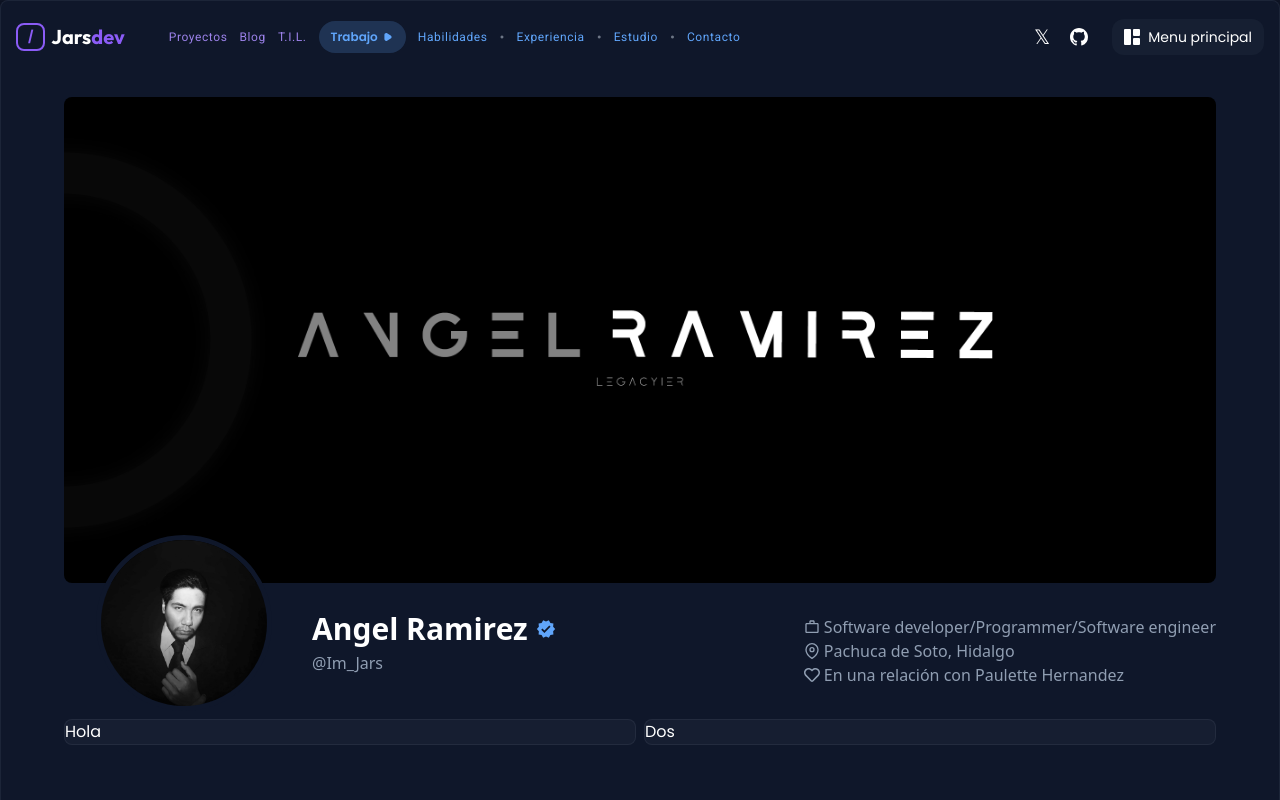
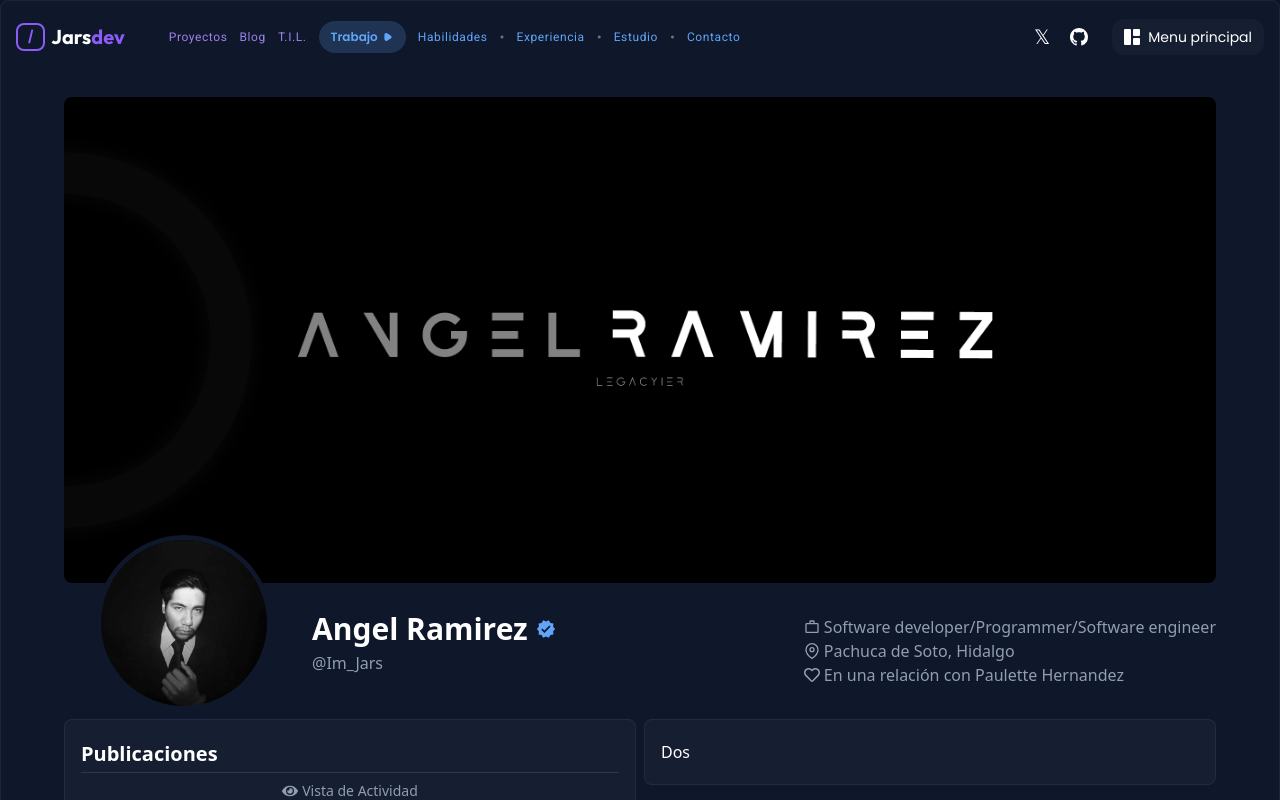
Before and after one commit to ImJars/Development-full-coding, a React (Vite) app: page /blog in a window 1280 px wide. Shown: the top 800 px of the page. Built offline with nearby package versions, Linux system fonts and the light colour scheme.

Commit message:
Update Blog

```diff
--- a/src/blog_profile.jsx
+++ b/src/blog_profile.jsx
@@ -1,7 +1,7 @@
 import React from "react";
 import { MdVerified, MdOutlineWorkOutline } from "react-icons/md";
 import { FiMapPin } from "react-icons/fi";
-import { FaRegHeart } from "react-icons/fa";
+import { FaRegHeart, FaEye } from "react-icons/fa";
 import SectionProfile from "./components/blog/sectionProfile";
 
 import Card from "./components/blog/card";
@@ -81,28 +81,39 @@ function BlogProfile() {
               <div className="flex font-sans text-text-general mt-8">
                 <div>
                   <div className="flex items-center space-x-1">
-                    <MdOutlineWorkOutline className="font-semibold"/>
+                    <MdOutlineWorkOutline className="font-semibold" />
                     <h1>Software developer/Programmer/Software engineer</h1>
                   </div>
                   <div className="flex items-center space-x-1">
-                    <FiMapPin/>
+                    <FiMapPin />
                     <h1>Pachuca de Soto, Hidalgo</h1>
                   </div>
                   <div className="flex items-center space-x-1">
-                    <FaRegHeart/>
+                    <FaRegHeart />
                     <h1>En una relación con Paulette Hernandez</h1>
                   </div>
                 </div>
               </div>
             </section>
-            <section className="content-wrapped mx-auto rounded-lg">
+            <section className="content-wrapped mx-auto rounded-lg font-sans">
               <div className="flex gap-2">
-                <SectionProfile>
-                  <h1>Hola</h1>
-                </SectionProfile>
-                <SectionProfile>
-                  <h1>Dos</h1>
-                </SectionProfile>
+                <div className="flex-1">
+                  <SectionProfile>
+                    <h1 className="font-bold text-xl mb-1">
+                      Publicaciones
+                    </h1>
+                    <div className="border-t border-opacity-20 border-text-general"/>
+                    <div className="flex text-text-general items-center space-x-1 justify-center mt-1 -mb-2">
+                      <FaEye className="mt-1"/>
+                      <h2 className="mt-1 text-sm">Vista de Actividad</h2>
+                    </div>
+                  </SectionProfile>
+                </div>
+                <div className="flex-1">
+                  <SectionProfile>
+                    <h1>Dos</h1>
+                  </SectionProfile>
+                </div>
               </div>
             </section>
           </BlogSection>
--- a/src/components/blog/sectionProfile.jsx
+++ b/src/components/blog/sectionProfile.jsx
@@ -3,7 +3,7 @@ import React from "react";
 function SectionProfile({ children }) {
   return (
     <>
-      <div className="flex-1 bg-table-color rounded-lg border border-opacity-10 border-text-general">
+      <div className="flex-1 bg-table-color rounded-lg border border-opacity-10 border-text-general px-4 py-5">
         {children}
       </div>
     </>
```
